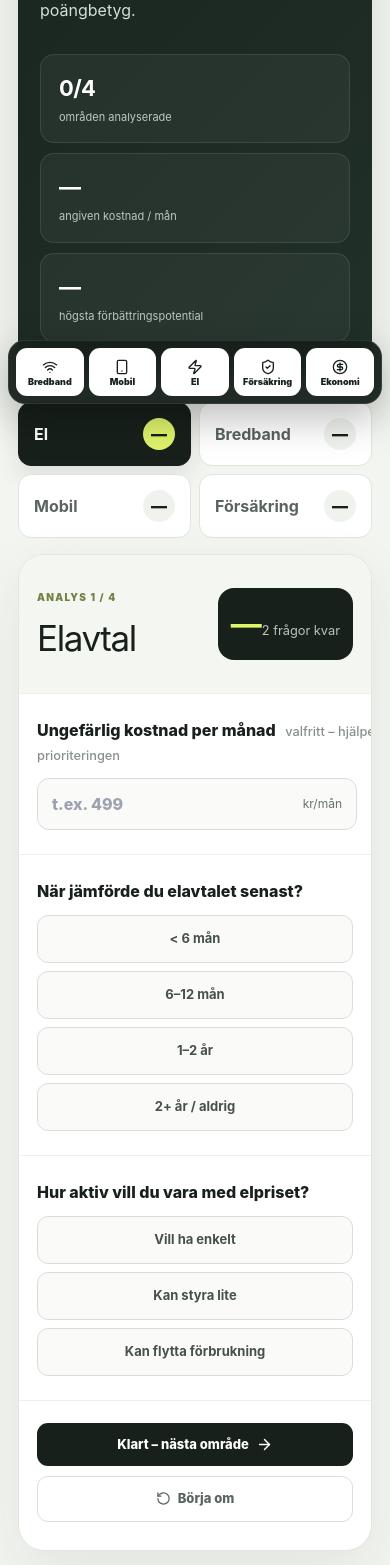
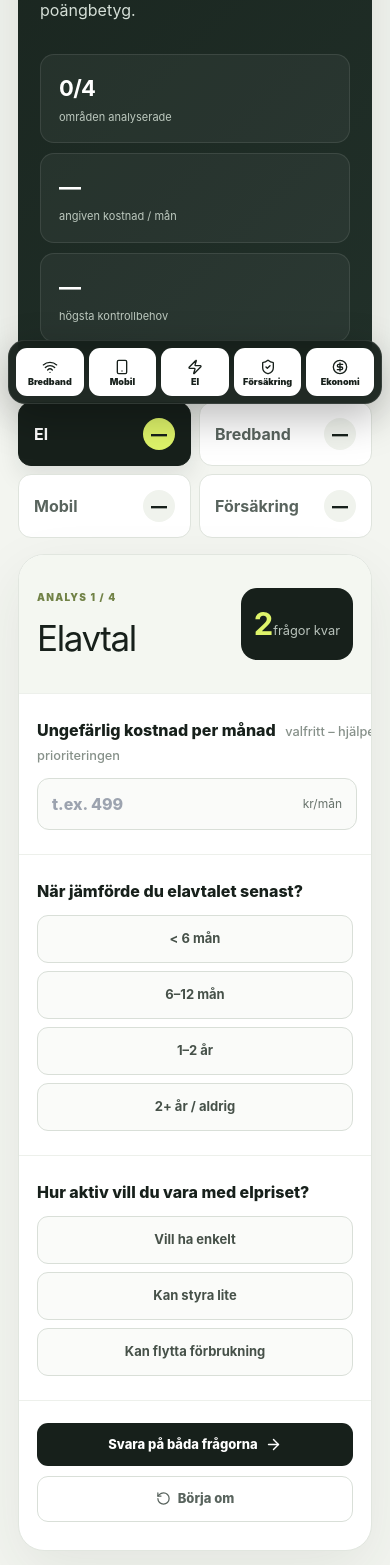
Before and after one commit to arvidlandin-cpu/sankkostnaden, a Next.js app: page /app in a window 390 px wide. Shown: the part 432-1997 px from the top of the page. Built offline with nearby package versions, Linux system fonts and the light colour scheme.

Commit message:
Streamline Cost Check mobile flow

```diff
--- a/pages/app.tsx
+++ b/pages/app.tsx
@@ -6,7 +6,7 @@ import styles from '../styles/App.module.css';
 import { getActivePartners, type PartnerIntent } from '../lib/partners';
 
 type CostKey = 'el' | 'bredband' | 'mobil' | 'forsakring';
-type Answers = Record<CostKey, { monthly: number; reviewed: number; friction: number; fit: number }>;
+type Answers = Record<CostKey, { monthly: number; reviewed: number; fit: number }>;
 
 type Category = {
   key: CostKey;
@@ -14,9 +14,7 @@ type Category = {
   short: string;
   href: string;
   reviewQuestion: string;
-  frictionQuestion: string;
   fitQuestion: string;
-  frictionOptions: Array<{ label: string; value: number }>;
   fitOptions: Array<{ label: string; value: number }>;
 };
 
@@ -27,9 +25,7 @@ const categories: Category[] = [
     short: 'El',
     href: '/elavtal/jamfor-elavtal/',
     reviewQuestion: 'När jämförde du elavtalet senast?',
-    frictionQuestion: 'Hur ser avtalet ut idag?',
     fitQuestion: 'Hur aktiv vill du vara med elpriset?',
-    frictionOptions: [{ label: 'Ingen bindning', value: 0 }, { label: 'Osäker', value: 1 }, { label: 'Bundet', value: 2 }],
     fitOptions: [{ label: 'Vill ha enkelt', value: 0 }, { label: 'Kan styra lite', value: 1 }, { label: 'Kan flytta förbrukning', value: 2 }],
   },
   {
@@ -38,9 +34,7 @@ const categories: Category[] = [
     short: 'Bredband',
     href: '/bredband/bredband-pa-min-adress/',
     reviewQuestion: 'När jämförde du bredbandet senast?',
-    frictionQuestion: 'Hur säker är du på bindningstiden?',
     fitQuestion: 'Hur används uppkopplingen?',
-    frictionOptions: [{ label: 'Ingen bindning', value: 0 }, { label: 'Osäker', value: 2 }, { label: 'Bundet', value: 1 }],
     fitOptions: [{ label: 'Lätt användning', value: 0 }, { label: 'Streaming / familj', value: 1 }, { label: 'Gaming / tungt', value: 2 }],
   },
   {
@@ -49,9 +43,7 @@ const categories: Category[] = [
     short: 'Mobil',
     href: '/mobil/billigaste-mobilabonnemanget/',
     reviewQuestion: 'När jämförde du mobilabonnemangen senast?',
-    frictionQuestion: 'Hur köper hushållet mobil idag?',
     fitQuestion: 'Hur mycket av surfen brukar faktiskt användas?',
-    frictionOptions: [{ label: 'Familjelösning', value: 0 }, { label: 'Separata abonnemang', value: 2 }, { label: 'Blandat / osäker', value: 1 }],
     fitOptions: [{ label: 'Nästan allt', value: 0 }, { label: 'Ungefär hälften', value: 1 }, { label: 'Mycket blir över', value: 2 }],
   },
   {
@@ -60,18 +52,16 @@ const categories: Category[] = [
     short: 'Försäkring',
     href: '/forsakring/jamfor-forsakring/',
     reviewQuestion: 'När jämförde du försäkringarna senast?',
-    frictionQuestion: 'Hur är försäkringarna samlade?',
     fitQuestion: 'Har du koll på självrisk och omfattning?',
-    frictionOptions: [{ label: 'Samlade', value: 0 }, { label: 'Flera bolag', value: 1 }, { label: 'Ingen koll', value: 2 }],
     fitOptions: [{ label: 'Ja', value: 0 }, { label: 'Delvis', value: 1 }, { label: 'Nej', value: 2 }],
   },
 ];
 
 const initialAnswers: Answers = {
-  el: { monthly: 0, reviewed: -1, friction: -1, fit: -1 },
-  bredband: { monthly: 0, reviewed: -1, friction: -1, fit: -1 },
-  mobil: { monthly: 0, reviewed: -1, friction: -1, fit: -1 },
-  forsakring: { monthly: 0, reviewed: -1, friction: -1, fit: -1 },
+  el: { monthly: 0, reviewed: -1, fit: -1 },
+  bredband: { monthly: 0, reviewed: -1, fit: -1 },
+  mobil: { monthly: 0, reviewed: -1, fit: -1 },
+  forsakring: { monthly: 0, reviewed: -1, fit: -1 },
 };
 
 const reviewOptions = [
@@ -81,7 +71,7 @@ const reviewOptions = [
   { label: '2+ år / aldrig', value: 3 },
 ];
 
-const storageKey='sankkostnaden-cost-check-v1';
+const storageKey='sankkostnaden-cost-check-v2';
 const partnerIntent:Record<CostKey,PartnerIntent>={el:'electricity',bredband:'compare',mobil:'compare',forsakring:'home'};
 
 function track(event:string,params:Record<string,string|number>){
@@ -92,9 +82,9 @@ function track(event:string,params:Record<string,string|number>){
 }
 
 function level(score: number) {
-  if (score >= 72) return 'Hög';
-  if (score >= 42) return 'Medel';
-  return 'Låg';
+  if (score >= 72) return 'Kontrollera först';
+  if (score >= 42) return 'Värt att kontrollera';
+  return 'Lägre prioritet';
 }
 
 export default function SavingsApp() {
@@ -103,13 +93,19 @@ export default function SavingsApp() {
   const [household, setHousehold] = useState(2);
   const [hydrated,setHydrated] = useState(false);
   const completedTracked = useRef(false);
+  const questionCardRef = useRef<HTMLDivElement>(null);
 
   useEffect(() => {
     try {
       const saved=window.localStorage.getItem(storageKey);
       if(saved){
         const parsed=JSON.parse(saved);
-        if(parsed?.answers) setAnswers(parsed.answers);
+        if(parsed?.answers) setAnswers({
+          el:{...initialAnswers.el,...parsed.answers.el},
+          bredband:{...initialAnswers.bredband,...parsed.answers.bredband},
+          mobil:{...initialAnswers.mobil,...parsed.answers.mobil},
+          forsakring:{...initialAnswers.forsakring,...parsed.answers.forsakring},
+        });
         if(typeof parsed?.household==='number') setHousehold(Math.min(8,Math.max(1,parsed.household)));
       }
     } catch {}
@@ -167,6 +163,13 @@ export default function SavingsApp() {
 
   const activeCategory = categories.find(category => category.key === active)!;
   const activeAnswer = answers[active];
+  const activeIndex=categories.findIndex(category=>category.key===active);
+  const activeComplete=isComplete(active);
+  const goNext=()=>{
+    if(!activeComplete||activeIndex>=categories.length-1) return;
+    setActive(categories[activeIndex+1].key);
+    window.requestAnimationFrame(()=>questionCardRef.current?.scrollIntoView({behavior:'smooth',block:'start'}));
+  };
 
   return (
     <>
@@ -195,7 +198,7 @@ export default function SavingsApp() {
           <div className={styles.heroStats}>
             <div><strong>{completed}/4</strong><span>områden analyserade</span></div>
             <div><strong>{totalMonthly ? `${totalMonthly.toLocaleString('sv-SE')} kr` : '—'}</strong><span>angiven kostnad / mån</span></div>
-            <div><strong>{completed ? top.potential : '—'}</strong><span>högsta förbättringspotential</span></div>
+            <div><strong>{completed ? top.potential : '—'}</strong><span>högsta kontrollbehov</span></div>
           </div>
         </section>
 
@@ -204,17 +207,17 @@ export default function SavingsApp() {
             {categories.map(category => {
               const result = results.find(item => item.key === category.key)!;
               return (
-                <button key={category.key} className={active === category.key ? styles.activeTab : ''} onClick={() => setActive(category.key)}>
+                <button key={category.key} className={active === category.key ? styles.activeTab : ''} onClick={() => {setActive(category.key);window.requestAnimationFrame(()=>questionCardRef.current?.scrollIntoView({behavior:'smooth',block:'start'}));}} aria-current={active===category.key?'step':undefined}>
                   <span>{category.short}</span><b>{isComplete(category.key)?'✓':'—'}</b>
                 </button>
               );
             })}
           </div>
 
-          <div className={styles.questionCard}>
+          <div ref={questionCardRef} className={styles.questionCard}>
             <div className={styles.questionTop}>
               <div><span>ANALYS {categories.findIndex(category => category.key === active) + 1} / 4</span><h2>{activeCategory.label}</h2></div>
-              <div className={styles.scoreOrb}><strong>{isComplete(active)?results.find(item => item.key === active)!.potential:'—'}</strong><small>{isComplete(active)?'kontrollbehov':'2 frågor kvar'}</small></div>
+              <div className={styles.scoreOrb}><strong>{activeComplete?results.find(item => item.key === active)!.potential:'2'}</strong><small>{activeComplete?'kontrollbehov':'frågor kvar'}</small></div>
             </div>
 
             {active==='mobil'&&<div className={styles.householdRow}>
@@ -232,7 +235,7 @@ export default function SavingsApp() {
 
             <div className={styles.cardActions}>
               <button className={styles.reset} onClick={reset}><RotateCcw size={15} /> Börja om</button>
-              {active !== 'forsakring' ? <button className={styles.next} onClick={() => setActive(categories[categories.findIndex(category => category.key === active) + 1].key)}>Klart – nästa område <ArrowRight size={17} /></button> : <a className={styles.next} href='#resultat'>Se min prioritering <Target size={17} /></a>}
+              {activeIndex<categories.length-1 ? <button className={styles.next} disabled={!activeComplete} onClick={goNext}>{activeComplete?`Klart – till ${categories[activeIndex+1].short}`:'Svara på båda frågorna'} <ArrowRight size={17} /></button> : activeComplete ? <a className={styles.next} href='#resultat'>Visa min prioritering <Target size={17} /></a> : <button className={styles.next} disabled>Svara på båda frågorna <Target size={17} /></button>}
             </div>
           </div>
         </section>
@@ -247,17 +250,14 @@ export default function SavingsApp() {
           <div className={styles.ranking}>
             {evaluatedResults.map((result, index) => (
               <article key={result.key} className={index === 0 ? styles.topResult : ''}>
-                <div className={styles.rank}><span>#{index + 1}</span><div className={styles.meter}><i style={{ width: `${Math.max(4, result.score)}%` }} /></div></div>
+                <div className={styles.rank}><span>PRIORITET {index + 1}</span></div>
                 <div className={styles.resultBody}>
-                  <div><h3>{result.label}</h3><span className={styles.potential}>{result.potential} potential</span></div>
-                  <ul>{result.reasons.slice(0, 3).map(reason => <li key={reason}><Check size={14} /> {reason}</li>)}</ul>
+                  <div><h3>{result.label}</h3><span className={styles.potential}>{result.potential}</span></div>
+                  <ul>{result.reasons.slice(0, 2).map(reason => <li key={reason}><Check size={14} /> {reason}</li>)}</ul>
                 </div>
-                <div className={styles.resultScore}>
-                  <strong>{result.potential}</strong><small>kontrollbehov</small>
-                  <div className={styles.resultActions}>
-                    {resultPartners(result.key).map((partner,partnerIndex)=><a key={partner.name} href={partner.trackingUrl} data-partner={partner.name} data-category={partner.category} data-intent={partnerIntent[result.key]} data-placement='cost_check_result' target='_blank' rel='sponsored nofollow noopener'>{partnerIndex===0?'Jämför nu hos ':'Se även '}{partner.name} <ArrowUpRight size={14}/></a>)}
-                    <Link href={result.href}>Läs guiden först <ArrowRight size={14}/></Link>
-                  </div>
+                <div className={styles.resultActions}>
+                  {resultPartners(result.key).slice(0,2).map((partner,partnerIndex)=><a key={partner.name} href={partner.trackingUrl} data-partner={partner.name} data-category={partner.category} data-intent={partnerIntent[result.key]} data-placement='cost_check_result' target='_blank' rel='sponsored nofollow noopener'>{partnerIndex===0?'Jämför hos ':'Alternativ: '}{partner.name} <ArrowUpRight size={14}/></a>)}
+                  <Link href={result.href}>Jämför fler i guiden <ArrowRight size={14}/></Link>
                 </div>
               </article>
             ))}
@@ -266,7 +266,7 @@ export default function SavingsApp() {
 
         <section className={styles.explain}>
           <Gauge size={25} />
-          <div><strong>Vad betyder kontrollbehovet?</strong><p>Det är ingen prisjämförelse och inget betyg på ditt avtal. Högre kontrollbehov betyder bara att dina svar visar fler skäl att se över avtalet först.</p></div>
+          <div><strong>Hur prioriteras områdena?</strong><p>Det är inget betyg och ingen prisranking. Vi använder bara dina svar för att sortera vilken kostnad som verkar mest rimlig att kontrollera först.</p></div>
           <Zap size={25} />
           <div><strong>Vad händer sedan?</strong><p>Du går direkt till rätt jämförelseguide. Där kontrollerar du pris, innehåll, bindningstid och avgifter innan du fattar ett beslut.</p></div>
         </section>
```
